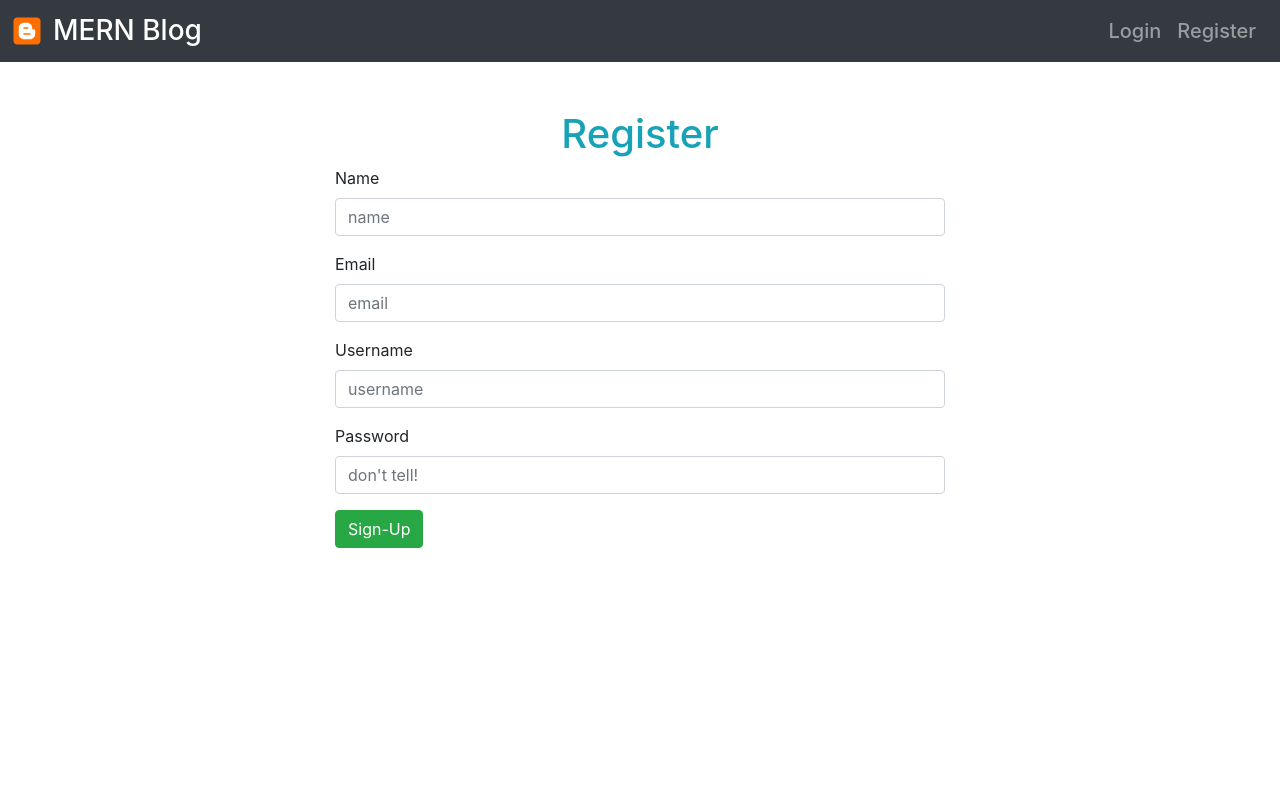
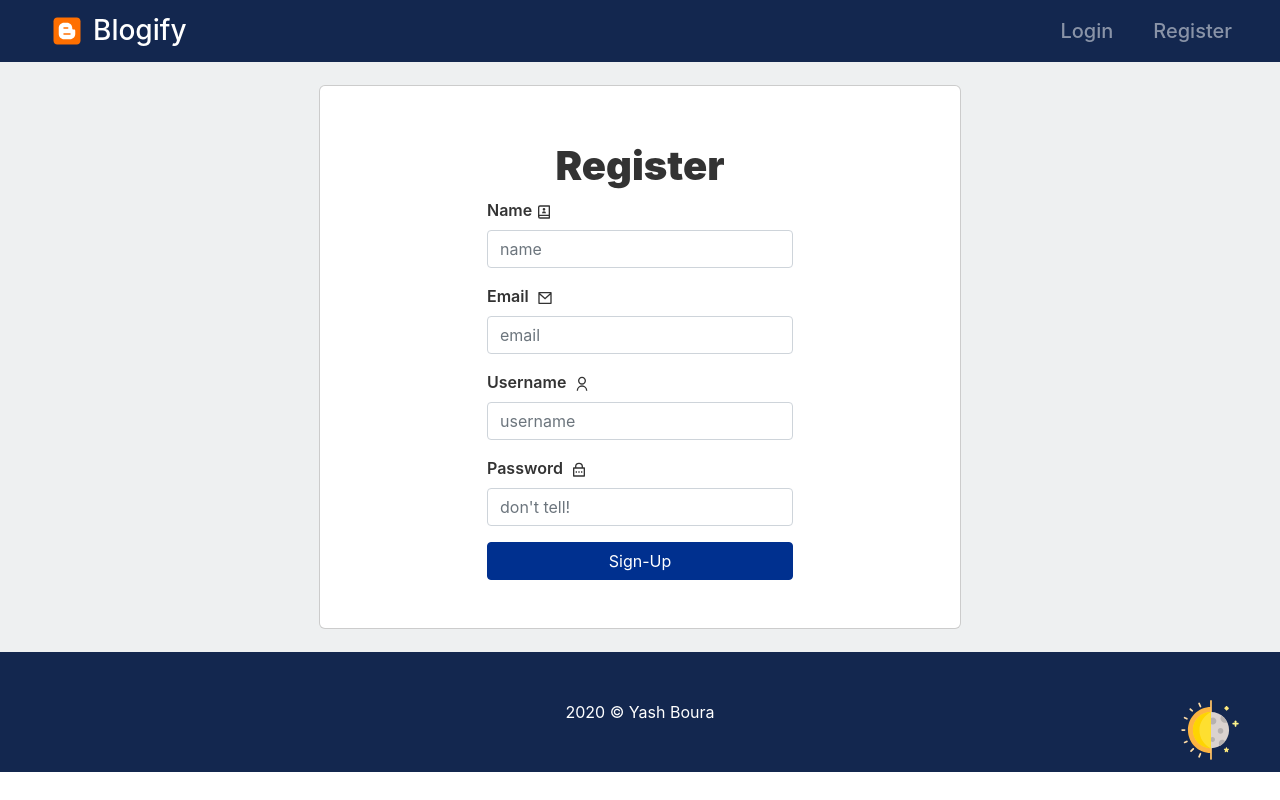
Before and after one commit to yashboura303/MERN_BLOG, a React (Create React App) app in the folder client/: page /signup in a window 1280 px wide. Built offline with nearby package versions, Linux system fonts and the light colour scheme.

Commit message:
added dark mode and designed login/register page

```diff
--- a/client/package.json
+++ b/client/package.json
@@ -13,6 +13,7 @@
         "prettier": "^2.0.5",
         "react": "^16.13.1",
         "react-dom": "^16.13.1",
+        "react-icons": "^3.11.0",
         "react-redux": "^7.2.0",
         "react-router-dom": "^5.2.0",
         "react-scripts": "3.4.1",
--- a/client/public/index.html
+++ b/client/public/index.html
@@ -20,7 +20,7 @@
       work correctly both with client-side routing and a non-root public URL.
       Learn how to configure a non-root public URL by running `npm run build`.
     -->
-        <title>Blog App</title>
+        <title>Blogify</title>
     </head>
     <body>
         <noscript>You need to enable JavaScript to run this app.</noscript>
@@ -34,20 +34,5 @@
 
       To begin the development, run `npm start` or `yarn start`.
       To create a production bundle, use `npm run build` or `yarn build`.
-    -->
-
-        <!--   <footer className="container-fluid bg-dark fixed-bottom text-white p-1 text-center footer">
-      2020 &copy; Yash Boura<br></br>
-      <a href="https://icons8.com/icons/set/blogger">
-        Blogger icon
-      </a>{" "}
-      icon by{" "}
-      <a  href="https://icons8.com">
-        Icons8
-      </a>
-      Icons made by <a href="https://www.flaticon.com/authors/itim2101" title="itim2101">itim2101</a> from <a href="https://www.flaticon.com/" title="Flaticon"> www.flaticon.com</a>
-      Icons made by <a href="https://www.flaticon.com/authors/good-ware" title="Good Ware">Good Ware</a> from <a href="https://www.flaticon.com/" title="Flaticon"> www.flaticon.com</a>
-      Icons made by <a href="https://www.flaticon.com/authors/itim2101" title="itim2101">itim2101</a> from <a href="https://www.flaticon.com/" title="Flaticon"> www.flaticon.com</a>
-    </footer>  -->
-    </body>
+    --></body>
 </html>
--- a/client/src/App.js
+++ b/client/src/App.js
@@ -3,13 +3,15 @@ import "./sass/App.scss";
 import { BrowserRouter, Route, Switch, Redirect } from "react-router-dom";
 import { connect } from "react-redux";
 import NavBar from "./components/navbar";
+import ColorScheme from "./components/colorScheme";
 import Login from "./components/login";
+import Footer from "./components/footer";
 import Home from "./components/home";
 import AddBlog from "./components/addBlog";
 import Register from "./components/register";
 import UserBlogs from "./components/userBlogs";
 import Blog from "./components/blog";
-import "bootstrap/dist/css/bootstrap.min.css";
+import "./sass/App.scss";
 
 const routing = props => {
     return (
@@ -28,8 +30,11 @@ const routing = props => {
 function App(props) {
     return (
         <BrowserRouter>
-            <NavBar />
-            {routing(props)}
+            <ColorScheme>
+                <NavBar />
+                {routing(props)}
+                <Footer />
+            </ColorScheme>
         </BrowserRouter>
     );
 }
--- /dev/null
+++ b/client/src/components/colorScheme.js
@@ -0,0 +1,39 @@
+import React from "react";
+import moon from "./svgs/day-night.svg";
+export default function ColorScheme({ children }) {
+    const [darkMode, setDarkMode] = React.useState(getInitialMode());
+    React.useEffect(() => {
+        localStorage.setItem("dark", JSON.stringify(darkMode));
+    }, [darkMode]);
+
+    function getInitialMode() {
+        const isReturningUser = "dark" in localStorage;
+        const savedMode = JSON.parse(localStorage.getItem("dark"));
+        const userPrefersDark = getPrefColorScheme();
+        if (isReturningUser) {
+            return savedMode;
+        } else if (userPrefersDark) {
+            return true;
+        } else {
+            return false;
+        }
+    }
+
+    function getPrefColorScheme() {
+        if (!window.matchMedia) return;
+
+        return window.matchMedia("(prefers-color-scheme: dark)").matches;
+    }
+
+    return (
+        <div className={darkMode ? "dark-mode" : "light-mode"}>
+            <div
+                className="float-btn"
+                onClick={() => setDarkMode(prevMode => !prevMode)}
+            >
+                <img src={moon} alt="plane" height="60" />
+            </div>
+            {children}
+        </div>
+    );
+}
--- /dev/null
+++ b/client/src/components/footer.js
@@ -0,0 +1,9 @@
+import React from "react";
+
+export default function Footer() {
+    return (
+        <footer className=" container-fluid  text-white p-5 text-center footer">
+            2020 &copy; Yash Boura<br></br>
+        </footer>
+    );
+}
--- a/client/src/components/navbar.js
+++ b/client/src/components/navbar.js
@@ -1,5 +1,12 @@
 import React, { useState, useEffect } from "react";
-import { Collapse, Navbar, NavbarToggler, Nav, NavItem } from "reactstrap";
+import {
+    Collapse,
+    Navbar,
+    NavbarToggler,
+    Nav,
+    NavItem,
+    Button,
+} from "reactstrap";
 import Cookie from "js-cookie";
 import { connect } from "react-redux";
 import { Link, useHistory } from "react-router-dom";
@@ -7,7 +14,7 @@ import { logoutAction, loginAction } from "../redux/actions.js";
 import { ReactComponent as ReactLogo } from "./svgs/blog.svg";
 
 function NavComponent({ loginAction, logoutAction, isLoggedIn, user }) {
-    const [isOpen, setIsOpen] = useState(true);
+    const [isOpen, setIsOpen] = useState(false);
     const history = useHistory();
     const toggle = () => setIsOpen(!isOpen);
     useEffect(() => {
@@ -23,8 +30,8 @@ function NavComponent({ loginAction, logoutAction, isLoggedIn, user }) {
             <Navbar color="dark" dark expand="md">
                 <Link className="navbar-brand" to="/">
                     <div className="row whiteDiv">
-                        <ReactLogo className="ml-2 my-auto" />
-                        <h3 className="d-inline my-auto ml-2">MERN Blog</h3>
+                        <ReactLogo className="ml-2 ml-sm-5 my-auto" />
+                        <h3 className="d-inline my-auto ml-2">Blogify</h3>
                     </div>
                 </Link>
                 <NavbarToggler onClick={toggle} />
@@ -49,17 +56,19 @@ function NavComponent({ loginAction, logoutAction, isLoggedIn, user }) {
                 <Nav className=" ml-auto" navbar>
                     <NavItem className="my-auto text-white mx-2">
                         <h5 className="d-inline">
-                            Welcome {`${Cookie.get("username")}`}!
+                            Hi {`${Cookie.get("username")}`}!
                         </h5>
+                    </NavItem>
+
+                    <NavItem>
+                        <Link className="nav-link" to="/addBlog">
+                            {/* <h5 className="d-inline">Add Blog</h5> */}
+                            <Button color="info d-inline">Write a Blog</Button>
+                        </Link>
                     </NavItem>
                     <NavItem>
                         <Link className="nav-link" to={`/blogs/${user._id}`}>
                             <h5 className="d-inline">Your Blogs</h5>
-                        </Link>
-                    </NavItem>
-                    <NavItem>
-                        <Link className="nav-link" to="/addBlog">
-                            <h5 className="d-inline">Add Blog</h5>
                         </Link>
                     </NavItem>
                     <NavItem>
@@ -74,9 +83,9 @@ function NavComponent({ loginAction, logoutAction, isLoggedIn, user }) {
             );
         }
         return (
-            <Nav className=" ml-auto" navbar>
+            <Nav className=" ml-auto mr-sm-4" navbar>
                 <NavItem>
-                    <Link className="nav-link" to="/login">
+                    <Link className="nav-link mr-sm-4" to="/login">
                         <h5 className="d-inline">Login</h5>
                     </Link>
                 </NavItem>
--- a/client/src/components/register.js
+++ b/client/src/components/register.js
@@ -1,5 +1,12 @@
 import React, { useState, useEffect } from "react";
 import { Button, Form, FormGroup, Label, Input } from "reactstrap";
+import {
+    RiLockPasswordLine,
+    RiUserLine,
+    RiMailLine,
+    RiContactsBook2Line,
+} from "react-icons/ri";
+
 import { connect } from "react-redux";
 import Cookie from "js-cookie";
 import {
@@ -58,12 +65,15 @@ function Register({
     };
 
     return (
-        <div className="container w-50 my-5">
-            <h1 className="text-center text-info">Register</h1>
+        <div className="container w-50 my-4 p-0 p-sm-5 py-5 py-sm-0  register">
+            <h1 className="text-center my-2">Register</h1>
             <Alert />
-            <Form onSubmit={onSubmit}>
-                <FormGroup>
-                    <Label className="mr-sm-2">Name</Label>
+            <Form onSubmit={onSubmit} className="w-75 mx-auto">
+                <FormGroup className="w-75 mx-auto">
+                    <Label className="mr-sm-2">
+                        Name
+                        <RiContactsBook2Line className="ml-1" />
+                    </Label>
                     <Input
                         type="text"
                         placeholder="name"
@@ -71,8 +81,10 @@ function Register({
                         value={name}
                     />
                 </FormGroup>
-                <FormGroup>
-                    <Label className="mr-sm-2">Email</Label>
+                <FormGroup className="w-75 mx-auto">
+                    <Label className="mr-sm-2">
+                        Email <RiMailLine className="ml-1" />
+                    </Label>
                     <Input
                         type="email"
                         placeholder="email"
@@ -80,8 +92,10 @@ function Register({
                         value={email}
                     />
                 </FormGroup>
-                <FormGroup>
-                    <Label className="mr-sm-2">Username</Label>
+                <FormGroup className="w-75 mx-auto">
+                    <Label className="mr-sm-2">
+                        Username <RiUserLine className="ml-1" />
+                    </Label>
                     <Input
                         type="text"
                         placeholder="username"
@@ -89,8 +103,10 @@ function Register({
                         value={username}
                     />
                 </FormGroup>
-                <FormGroup>
-                    <Label className="mr-sm-2">Password</Label>
+                <FormGroup className="w-75 mx-auto">
+                    <Label className="mr-sm-2">
+                        Password <RiLockPasswordLine className="ml-1" />
+                    </Label>
                     <Input
                         type="password"
                         onChange={onPasswordChange}
@@ -98,7 +114,13 @@ function Register({
                         placeholder="don't tell!"
                     />
                 </FormGroup>
-                <Button color="success">Sign-Up</Button>
+                <Button
+                    color="success"
+                    type="submit"
+                    className="w-75 mx-auto btn-block"
+                >
+                    Sign-Up
+                </Button>
             </Form>
         </div>
     );
--- a/client/src/sass/App.scss
+++ b/client/src/sass/App.scss
@@ -1,3 +1,92 @@
+@import "_custom.scss";
+@import "_loginregister.scss";
+
+* {
+    padding: 0;
+    margin: 0;
+}
+html {
+    height: 100%;
+}
+body {
+    min-height: 100%;
+}
+.light-mode {
+    background-color: #eef0f1;
+    color: #333;
+    transition: background-color 0.25s ease-out;
+    .login,
+    .register {
+        background-color: white;
+        transition: background-color 0.25s ease-out;
+    }
+    .footer,
+    .navbar {
+        background-color: $dark-blue !important;
+        transition: background-color 0.25s ease-out;
+    }
+}
+
+.dark-mode {
+    transition: background-color 0.25s ease-out;
+    background-color: #1a1919;
+    color: rgb(54, 54, 54);
+    .login,
+    .register {
+        transition: background-color 0.25s ease-out;
+        background-color: #272727;
+        h1,
+        label {
+            color: white;
+        }
+        box-shadow: 0 0 0 1px #424242;
+        .btn {
+            background-color: #069;
+            border-color: #069;
+        }
+        input {
+            background-color: #3f3e3e;
+            border: 1px solid #525353;
+        }
+        .form-control:focus {
+            color: white;
+            border: 2px solid #171818;
+        }
+    }
+    .footer,
+    .navbar {
+        background-color: #050505 !important;
+        transition: background-color 0.25s ease-out;
+    }
+}
+.navbar {
+    .navbar-nav {
+        .nav-item {
+            align-self: center;
+        }
+        .btn {
+            background-color: $add-blog;
+            border-color: $add-blog;
+        }
+    }
+}
+
+.float-btn {
+    &:active {
+        transform: scale(0.8) !important;
+    }
+
+    transition: all 0.1s ease;
+    cursor: pointer;
+    position: fixed;
+    width: 60px;
+    height: 60px;
+    bottom: 40px;
+    right: 40px;
+    z-index: 999;
+    text-align: center;
+}
+
 a:hover {
     cursor: pointer;
 }
@@ -14,6 +103,6 @@ Spinner {
     width: 5rem;
     height: 5rem;
 }
-.pointer{
+.pointer {
     cursor: pointer;
 }
--- /dev/null
+++ b/client/src/sass/_custom.scss
@@ -0,0 +1,12 @@
+// Custom.scss
+// Option A: Include all of Bootstrap
+$theme-colors: (
+    "primary": #0074d9,
+    "danger": #ff4136,
+    "success": #00308f,
+    "info": #4b0082,
+    "dark": #13274f,
+);
+$dark-blue: #13274f;
+$add-blog: #72a0c1;
+@import "../../node_modules/bootstrap/scss/bootstrap.scss";
--- /dev/null
+++ b/client/src/sass/_loginregister.scss
@@ -0,0 +1,31 @@
+.form-control {
+    transition: 0.1s;
+}
+.form-control:focus {
+    color: #000;
+    background-color: #fff;
+    border: 2px solid #00308f;
+    outline: 0;
+    box-shadow: none;
+}
+
+.login,
+.register {
+    h1 {
+        font-weight: 900;
+    }
+    label {
+        font-weight: 600;
+    }
+    border-radius: 5px;
+    box-shadow: 0 0 0 1px #ccc;
+    svg {
+        vertical-align: text-bottom;
+    }
+}
+@media screen and (max-width: 720px) {
+    .login,
+    .register {
+        width: 80% !important;
+    }
+}
```
Also changed, not shown: client/src/components/login.js (+27 -8 lines), client/src/components/svgs/day-night.svg (added), 1 other file (tests, documents, lock files or other folders). Lines whose indentation alone changed are shown as unchanged.
